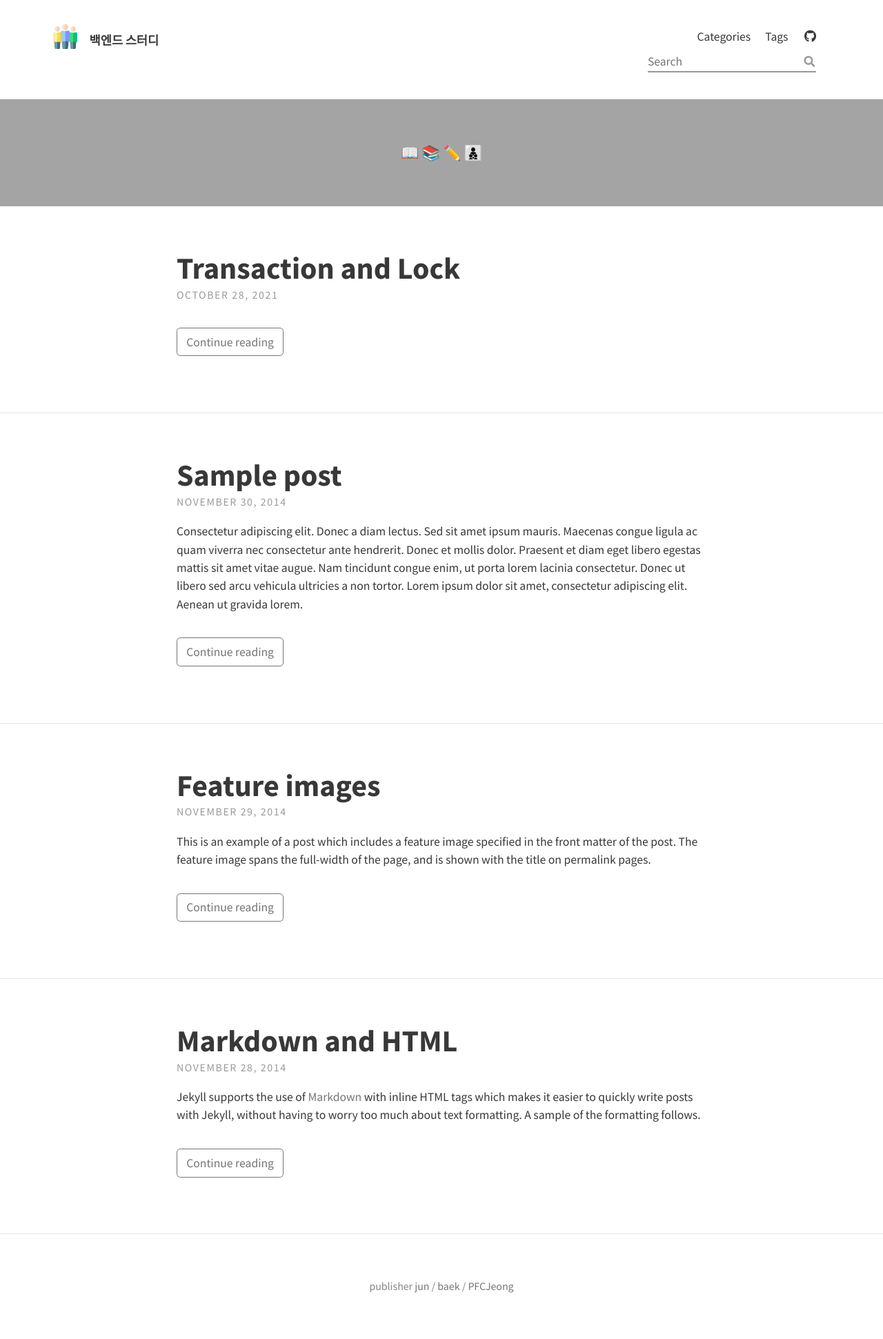
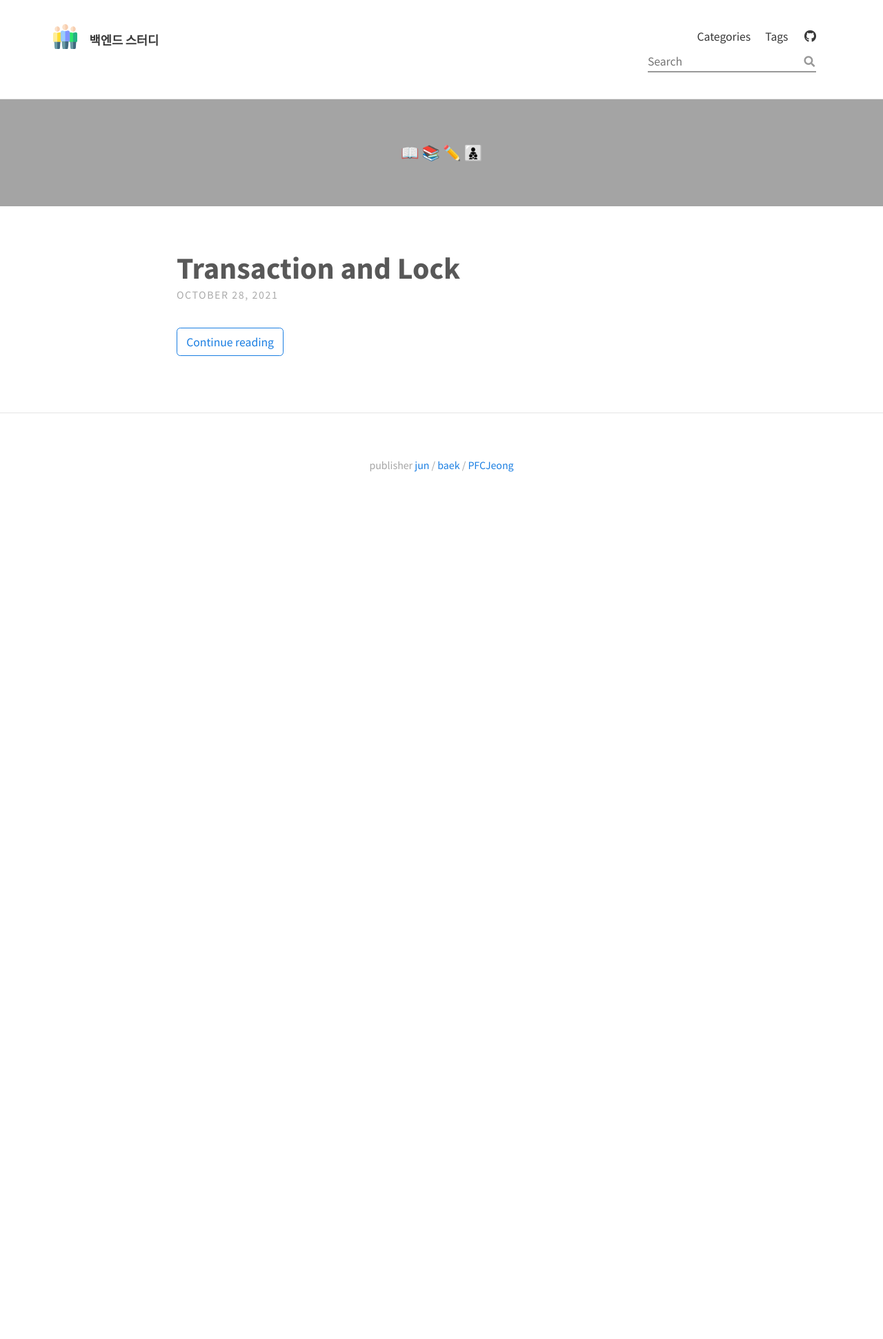
Before and after one commit to Spring-Study-20210220/Spring-Study-20210220.github.io, a Jekyll site: the page built from index.html, in a window 1280 px wide. Shown: the whole page at 69% size. Built offline with Jekyll 4.4.1, drawn with Linux system fonts in a browser that asks for light colours; nearby versions of some CDN libraries; the list of posts is cut into pages by our own code; after the commit the page ends 900 px from its top, so only the background shows below that.

Commit message:
feat : ui 수정

````diff
--- a/_includes/tags_list.html
+++ b/_includes/tags_list.html
@@ -1,6 +1,8 @@
 {% if include.tag_count > 0 %}
 <footer>
   <div class="tags">
+  </br>
+    <h3 class="tag-list-title">Tags</h3>
     {% for tag in include.tags %}
     <a class="tag" href="{{site.baseurl}}/tags#{{ tag | cgi_escape }}">#{{tag}}</a>
     {% endfor %}
--- a/_posts/2014-11-28-markdown-and-html.md
+++ /dev/null
@@ -1,40 +0,0 @@
----
-layout: post
-title: Markdown and HTML
-category: test
----
-
-Jekyll supports the use of [Markdown](http://daringfireball.net/projects/markdown/syntax) with inline HTML tags which makes it easier to quickly write posts with Jekyll, without having to worry too much about text formatting. A sample of the formatting follows.
-
-Tables have also been extended from Markdown:
-
-First Header  | Second Header
-------------- | -------------
-Content Cell  | Content Cell
-Content Cell  | Content Cell
-
-Here's an example of an image, which is included using Markdown:
-
-![Geometric pattern with fading gradient]({{ site.baseurl }}/assets/img/sample_feature_img_2.png)
-
-Highlighting for code in Jekyll is done using Pygments or Rouge. This theme makes use of Rouge by default.
-
-```javascript
-// count to ten
-for (var i = 1; i <= 10; i++) {
-    console.log(i);
-}
-
-// count to twenty
-var j = 0;
-while (j < 20) {
-    j++;
-    console.log(j);
-}
-```
-
-Type Theme uses KaTeX to display maths. Equations such as $ S_n = a \times \frac{1-r^n}{1-r} $ can be displayed inline.
-
-Alternatively, they can be shown on a new line:
-
-$ f(x) = \int \frac{2x^2+4x+6}{x-2} $
--- a/_posts/2014-11-29-feature-images.md
+++ /dev/null
@@ -1,7 +0,0 @@
----
-layout: post
-title: Feature images
-feature-img: "assets/img/sample_feature_img.png"
-category: test
----
-This is an example of a post which includes a feature image specified in the front matter of the post. The feature image spans the full-width of the page, and is shown with the title on permalink pages.
--- a/_posts/2014-11-30-sample-post.md
+++ /dev/null
@@ -1,22 +0,0 @@
----
-layout: post
-title: Sample post
-tags: [test, sample]
----
-Consectetur adipiscing elit. Donec a diam lectus. Sed sit amet ipsum mauris. Maecenas congue ligula ac quam viverra nec consectetur ante hendrerit. Donec et mollis dolor. Praesent et diam eget libero egestas mattis sit amet vitae augue. Nam tincidunt congue enim, ut porta lorem lacinia consectetur. Donec ut libero sed arcu vehicula ultricies a non tortor. Lorem ipsum dolor sit amet, consectetur adipiscing elit. Aenean ut gravida lorem.
-
-* Consectetur adipiscing elit
-* Donec a diam lectus
-* Sed sit amet ipsum mauris
-
-Ut turpis felis, pulvinar a semper sed, adipiscing id dolor. Pellentesque auctor nisi id magna consequat sagittis. Curabitur dapibus enim sit amet elit pharetra tincidunt feugiat nisl imperdiet. Ut convallis libero in urna ultrices accumsan. Donec sed odio eros. Donec viverra mi quis quam pulvinar at malesuada arcu rhoncus. Cum sociis natoque penatibus et magnis dis parturient montes, nascetur ridiculus mus. In rutrum accumsan ultricies. Mauris vitae nisi at sem facilisis semper ac in est.
-
-Nunc diam velit, adipiscing ut tristique vitae, sagittis vel odio. Maecenas convallis ullamcorper ultricies. Curabitur ornare, ligula *semper consectetur sagittis*, nisi diam iaculis velit, id fringilla sem nunc vel mi. Nam dictum, odio nec pretium volutpat, arcu ante placerat erat, non tristique elit urna et turpis. Quisque mi metus, ornare sit amet fermentum et, tincidunt et orci. Fusce eget orci a orci congue vestibulum.
-
-Ut dolor diam, elementum et vestibulum eu, porttitor vel elit. Curabitur venenatis pulvinar tellus gravida ornare. Sed et erat faucibus nunc euismod ultricies ut id justo. Nullam cursus suscipit nisi, et ultrices justo sodales nec. Fusce venenatis facilisis lectus ac semper. Aliquam at massa ipsum. Quisque bibendum purus convallis nulla ultrices ultricies. Nullam aliquam, mi eu aliquam tincidunt, purus velit laoreet tortor, viverra pretium nisi quam vitae mi. Fusce vel volutpat elit. Nam sagittis nisi dui.
-
-> Suspendisse lectus leo, consectetur in tempor sit amet, placerat quis neque
-
-Etiam luctus porttitor lorem, sed suscipit est rutrum non. Curabitur lobortis nisl a enim congue semper. Aenean commodo ultrices imperdiet. Vestibulum ut justo vel sapien venenatis tincidunt.
-
-Phasellus eget dolor sit amet ipsum dapibus condimentum vitae quis lectus. Aliquam ut massa in turpis dapibus convallis. Praesent elit lacus, vestibulum at malesuada et, ornare et est. Ut augue nunc, sodales ut euismod non, adipiscing vitae orci. Mauris ut placerat justo. Mauris in ultricies enim. Quisque nec est eleifend nulla ultrices egestas quis ut quam. Donec sollicitudin lectus a mauris pulvinar id aliquam urna cursus. Cras quis ligula sem, vel elementum mi. Phasellus non ullamcorper urna.
--- a/_sass/base/_global.scss
+++ b/_sass/base/_global.scss
@@ -17,21 +17,29 @@
       background-color: $navy;
     }
 
-    body,
     .page__footer {
       background-color: $navy;
       color: $white-900;
     }
 
-    h1,
-    h2,
-    h3,
-    h4,
-    h5,
-    h6 {
-      color: $white-800;
+    body {
+      color: $text-color-dark;
+      font-family: $font-family-main;
+      font-size: $font-size;
+      word-wrap: break-word;
+      background-color: $navy;
+    }
+
+    p {
+      strong {
+        color: $header-color-dark;
+      }
+    }
+    h1, h2, h3, h4, h5, h6 {
+      font-family: $font-family-headings;
+      color: $header-color-dark;
       a {
-        color: $white-800;
+        color: $header-color-dark;
       }
     }
 
@@ -142,6 +150,13 @@
     .pagination--pager {
       color: $white-900;
     }
+
+    th, td {
+      padding: 0.5em 1em;
+      border: 1px solid $border-color-dark;
+      text-align: left;
+    }
+
   }
 }
 
@@ -172,6 +187,11 @@
 ::-moz-selection {
   background: $selection-color;
 }
+p {
+  strong {
+    color: $header-color;
+  }
+}
 body {
   color: $text-color;
   font-family: $font-family-main;
@@ -182,6 +202,7 @@
   font-family: $font-family-headings;
   line-height: 1.2;
   margin: 0.67em 0;
+  color: $header-color;
   a {
     color: $text-color;
   }
--- a/_sass/base/_variables.scss
+++ b/_sass/base/_variables.scss
@@ -14,9 +14,10 @@
 $border-color: rgba(0, 0, 0, 0.1) !default; // rgba recommended if using feature images
 
 // Typography colours
-$text-color: #383838 !default;
-$link-color: #757575 !default;
+$text-color: #585858 !default;
+$link-color: #1a7ee2 !default;
 $selection-color: #D4D4D4 !default; // visible when highlighting text
+$header-color: #3f3f3f;
 
 // Tags color
 $tags-color: #b0b0b0 !default;
@@ -57,3 +58,6 @@
 $white-750: #dadee0;
 $white-800: #fafafa;
 $white-900: #f2f2f3;
+$border-color-dark: rgba(214, 214, 214, 0.1) !default;
+$text-color-dark: #dfdfdf;
+$header-color-dark: #ffffff;
--- a/_sass/includes/_tag_list.scss
+++ b/_sass/includes/_tag_list.scss
@@ -1,6 +1,9 @@
 .tags {
   width: 100%;
   margin-top: 1em;
+  .tag-list-title {
+    color: #ff8a65;
+  }
   .tag {
     margin-right: 0.5em;
     color: $tags-color;
````
